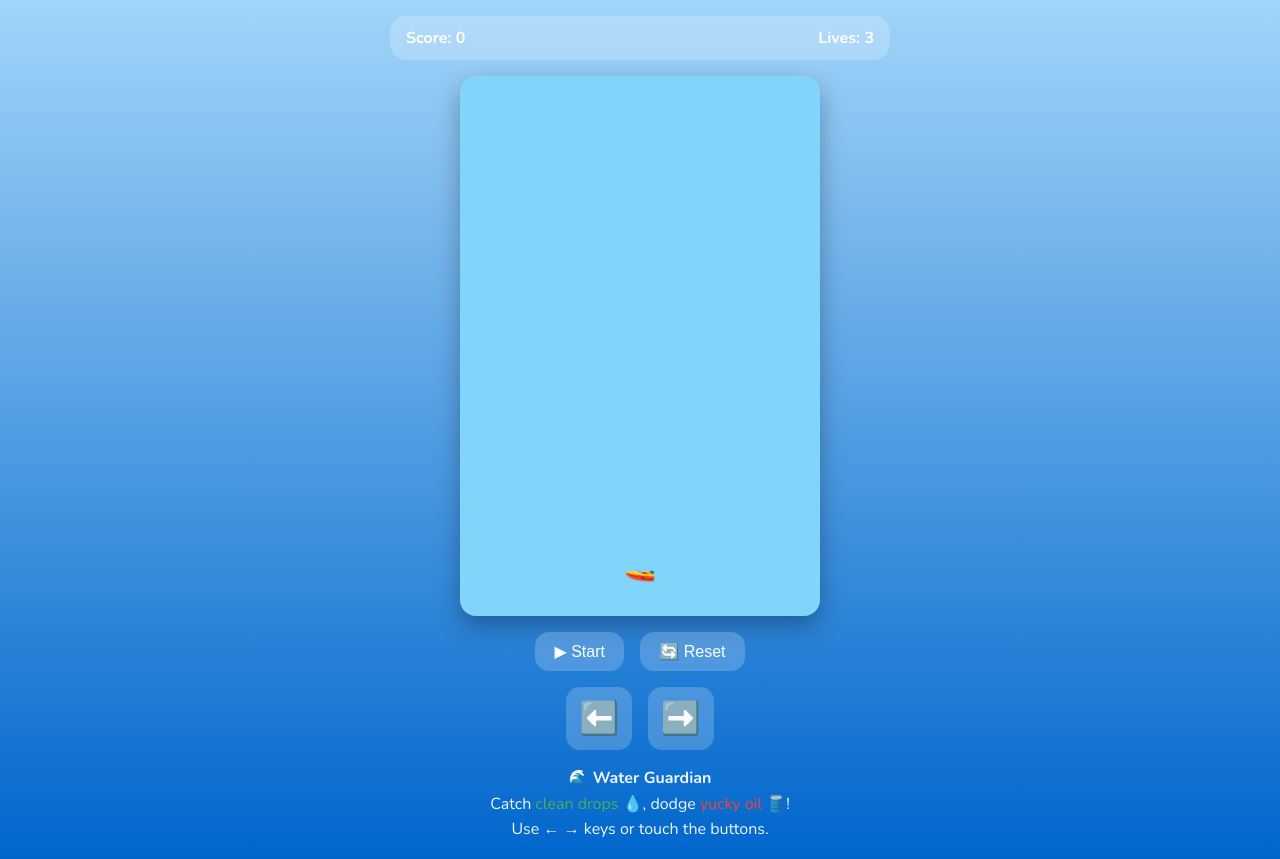
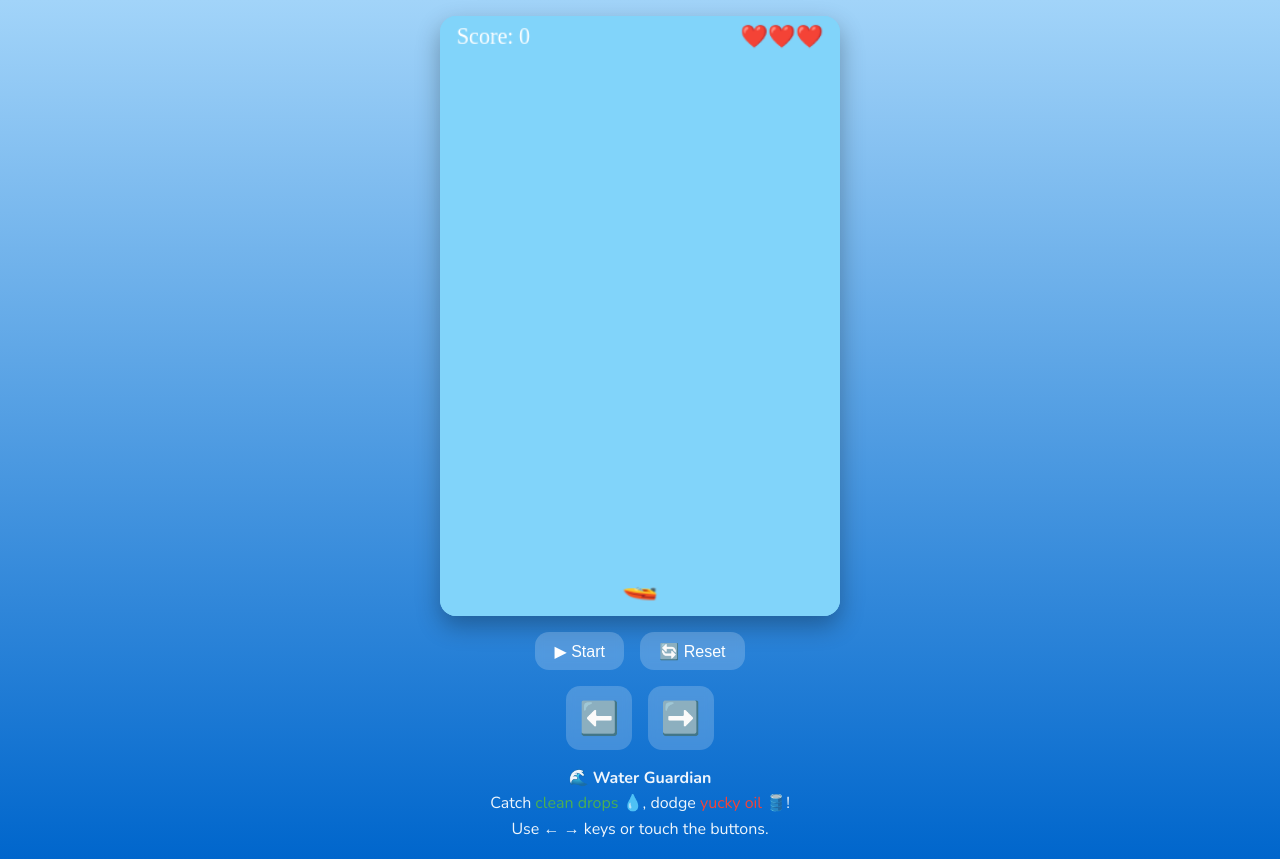
Before and after one commit to Eyadhamza-ctrl/project-team, a plain HTML site: page game.html in a window 1280 px wide. Drawn offline with nearby package versions, Linux system fonts and the light colour scheme.

Commit message:
modified:   game.html 	modified:   index.html

```diff
--- a/game.html
+++ b/game.html
@@ -17,20 +17,12 @@
     justify-content: flex-start;
     padding: 1rem;
   }
-  .topbar {
-    width: 100%; max-width: 500px;
-    display: flex; justify-content: space-between; align-items: center;
-    background: rgba(255,255,255,0.2);
-    border-radius: 16px; padding: 0.7rem 1rem;
-    color: #fff; font-weight: bold;
-    backdrop-filter: blur(6px); margin-bottom: 1rem;
-  }
   canvas {
     background: #81d4fa;
     border-radius: 16px;
     box-shadow: 0 10px 25px rgba(0,0,0,0.3);
     width: 100%; height: auto;
-    max-width: 360px;
+    max-width: 400px;
   }
   .buttons, .mobile-controls {
     margin-top: 1rem;
@@ -67,11 +59,6 @@
 </style>
 </head>
 <body>
-
-<div class="topbar">
-  <div id="score">Score: 0</div>
-  <div id="lives">Lives: 3</div>
-</div>
 
 <canvas id="gameCanvas" width="360" height="540"></canvas>
 
@@ -118,6 +105,7 @@ const player = {
   moveLeft: false, moveRight: false
 };
 
+// Keyboard controls
 document.addEventListener("keydown", (e) => {
   if (e.key === "ArrowLeft") player.moveLeft = true;
   if (e.key === "ArrowRight") player.moveRight = true;
@@ -127,6 +115,7 @@ document.addEventListener("keyup", (e) => {
   if (e.key === "ArrowRight") player.moveRight = false;
 });
 
+// Mobile controls
 leftBtn.addEventListener("touchstart", () => player.moveLeft = true);
 leftBtn.addEventListener("touchend", () => player.moveLeft = false);
 rightBtn.addEventListener("touchstart", () => player.moveRight = true);
@@ -139,15 +128,13 @@ startBtn.addEventListener("click", () => {
     gameLoop();
   }
 });
-
 resetBtn.addEventListener("click", resetGame);
 
 function resetGame() {
   drops = []; frame = 0; score = 0; lives = 3;
   running = false; bgMusic.pause(); bgMusic.currentTime = 0;
-  updateUI();
   ctx.clearRect(0, 0, canvas.width, canvas.height);
-  drawPlayer();
+  draw();
 }
 
 function randomDrop() {
@@ -187,12 +174,26 @@ function update() {
         running = false; bgMusic.pause();
         setTimeout(() => alert(`😢 Game Over!\nYour score: ${score}`), 100);
       }
-      updateUI();
     } else if (d.y > canvas.height) {
       drops.splice(i,1);
     }
   }
 }
+
+function drawHUD() {
+  ctx.fillStyle = "#fff";
+  ctx.font = "20px Nunito";
+  ctx.textBaseline = "top";
+
+  // Score on left
+  ctx.textAlign = "left";
+  ctx.fillText(`Score: ${score}`, 15, 10);
+
+  // Hearts on right
+  ctx.textAlign = "right";
+  ctx.fillText("❤️".repeat(lives), canvas.width - 15, 10);
+}
+
 
 function drawPlayer() {
   ctx.font = "26px Arial";
@@ -210,6 +211,7 @@ function drawDrops() {
 function draw() {
   ctx.fillStyle = "#81d4fa";
   ctx.fillRect(0, 0, canvas.width, canvas.height);
+  drawHUD();
   drawPlayer();
   drawDrops();
 }
@@ -221,11 +223,6 @@ function gameLoop() {
   requestAnimationFrame(gameLoop);
 }
 
-function updateUI() {
-  document.getElementById("score").textContent = `Score: ${score}`;
-  document.getElementById("lives").textContent = `Lives: ${lives}`;
-}
-
 resetGame();
 </script>
 </body>
```
Also changed, not shown: index.html (+11 -1 lines).
